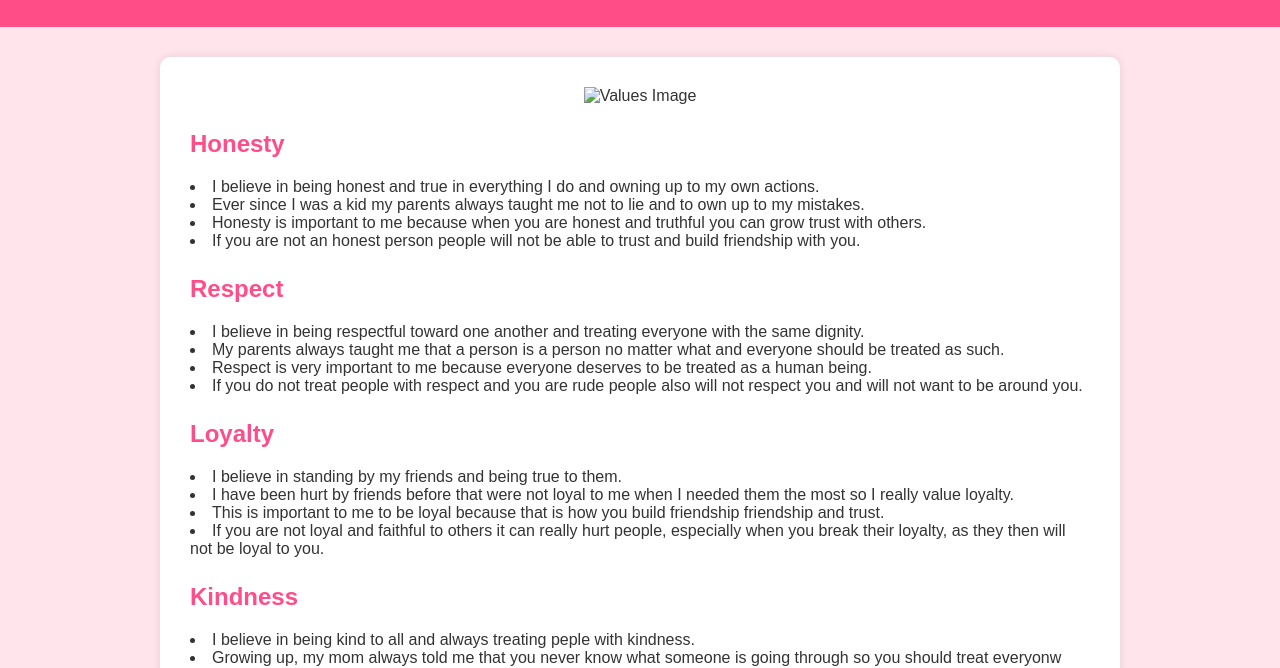
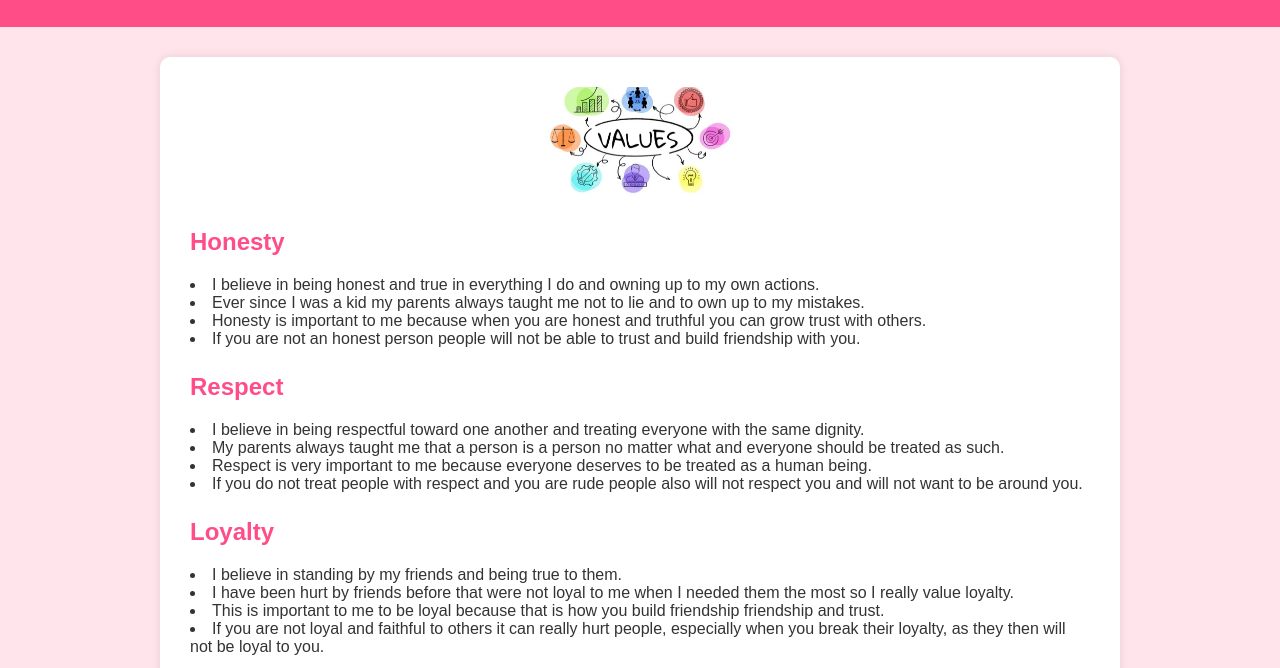
Before and after one commit to noellesslie23-ctrl/simpleWebsite, a plain HTML site: page index.html in a window 1280 px wide. Shown: the part 93-761 px from the top of the page. Drawn offline with Linux system fonts and the light colour scheme.

Commit message:
Replace image source in index.html

```diff
--- a/index.html
+++ b/index.html
@@ -81,7 +81,7 @@
   <div class="container">
 
     <div class="image-center">
-      <img src="images/173325749890.png" alt="Values Image">
+      <img src="images/1733245749890.png" alt="Values Image">
     </div>
 
     <h2>Honesty</h2>
```
